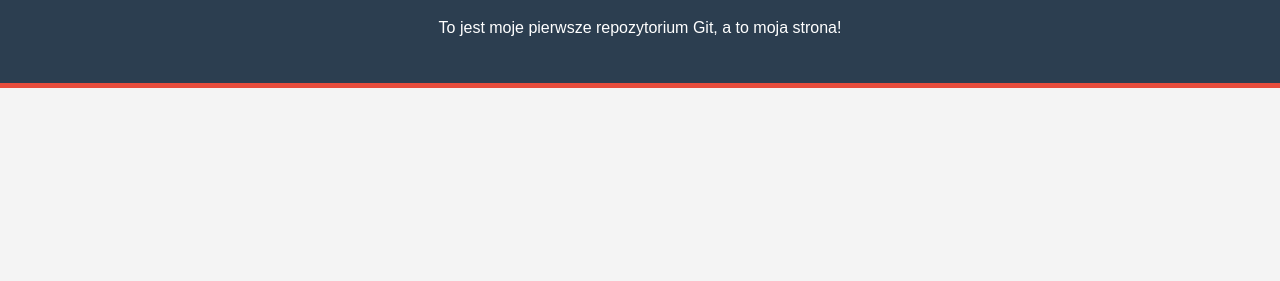
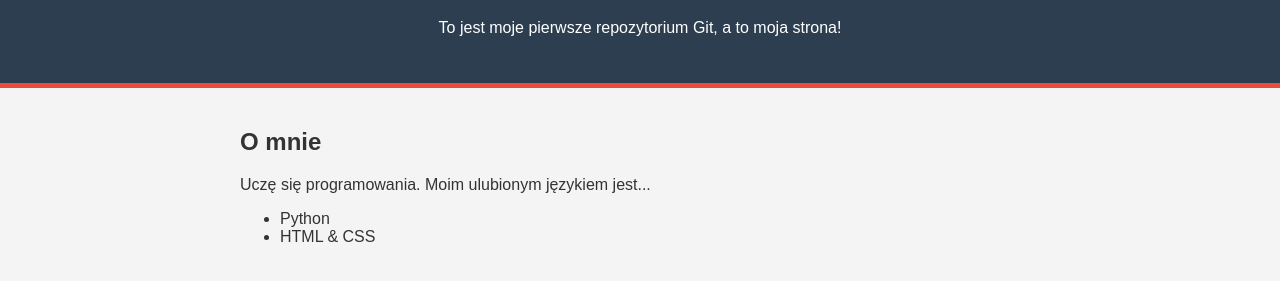
Before and after one commit to test24test13/moje-portfolio, a plain HTML site: page index.html in a window 1280 px wide. Shown: the part 91-372 px from the top of the page. Drawn offline with Linux system fonts and the light colour scheme.

Commit message:
feat: dodanie sekcji o mnie z listą technologii

```diff
--- a/index.html
+++ b/index.html
@@ -12,7 +12,16 @@
         <h1>Witaj, jestem [Twoje Imię]</h1>
         <p>To jest moje pierwsze repozytorium Git, a to moja strona!</p>
     </header>
-    <main> <!-- Tutaj będziemy dodawać nowe sekcje na innych gałęziach --> </main>
+    <main>
+        <section id="about">
+            <h2>O mnie</h2>
+            <p>Uczę się programowania. Moim ulubionym językiem jest...</p>
+            <ul>
+                <li>Python</li>
+                <li>HTML & CSS</li>
+            </ul>
+        </section>
+    </main>
 </body>
 
 </html>
```
